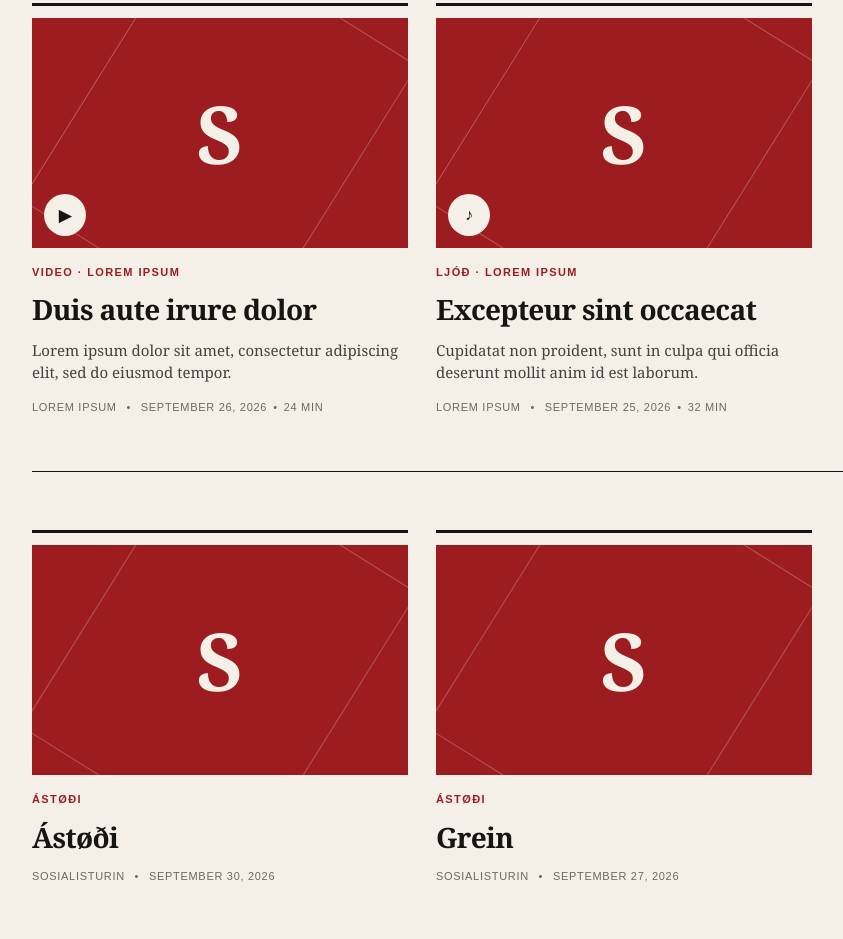
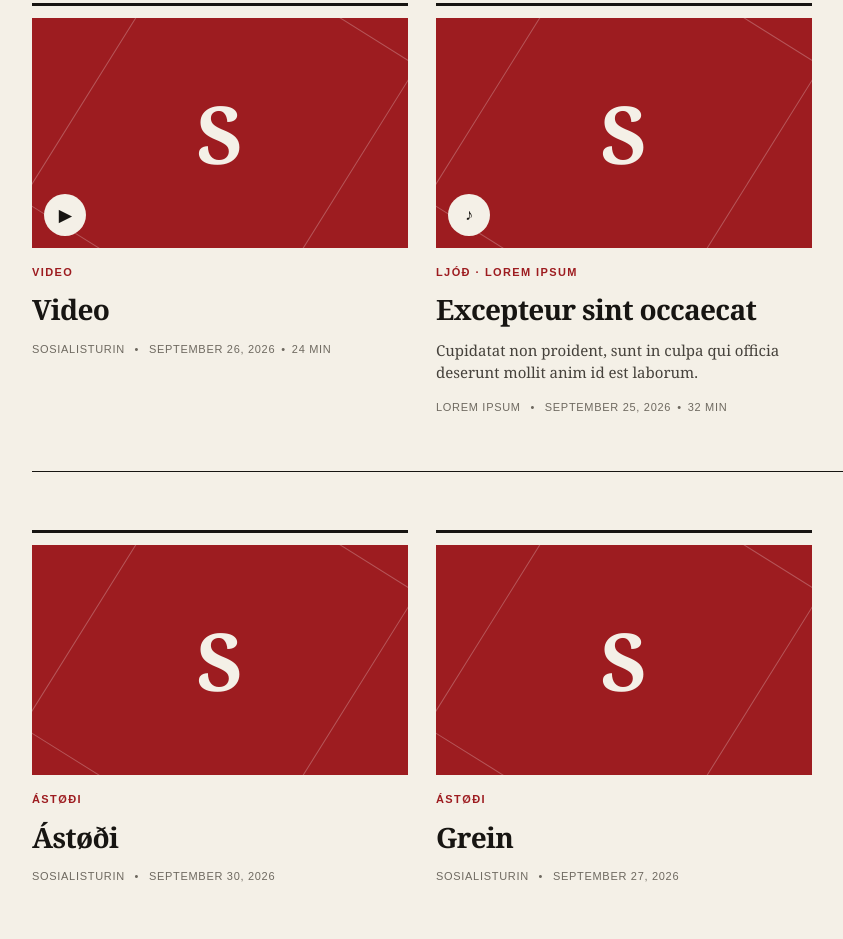
Before and after one commit to IngiRG/Sosialisturin, an Astro site: page /Sosialisturin/ in a window 1280 px wide. Shown: the part 1321-2260 px from the top of the page, without its empty margins (16-859 px from the left). Built offline with nearby package versions, Linux system fonts and the light colour scheme; Astro itself is replaced by a stand-in of ours.

Commit message:
content: clear placeholder article copy

```diff
--- a/src/content/posts/samroda.md
+++ b/src/content/posts/samroda.md
@@ -1,11 +1,10 @@
 ---
-title: "Duis aute irure dolor"
-description: "Lorem ipsum dolor sit amet, consectetur adipiscing elit, sed do eiusmod tempor."
+title: "Video"
+description: ""
 date: 2026-09-26
 category: "Video"
-section: "Lorem ipsum"
-author: "Lorem Ipsum"
+section: ""
+author: "Sosialisturin"
 duration: "24 min"
-tags: ["lorem"]
+tags: []
 ---
-Lorem ipsum dolor sit amet, consectetur adipiscing elit. Sed do eiusmod tempor incididunt ut labore et dolore magna aliqua. Ut enim ad minim veniam.
```
